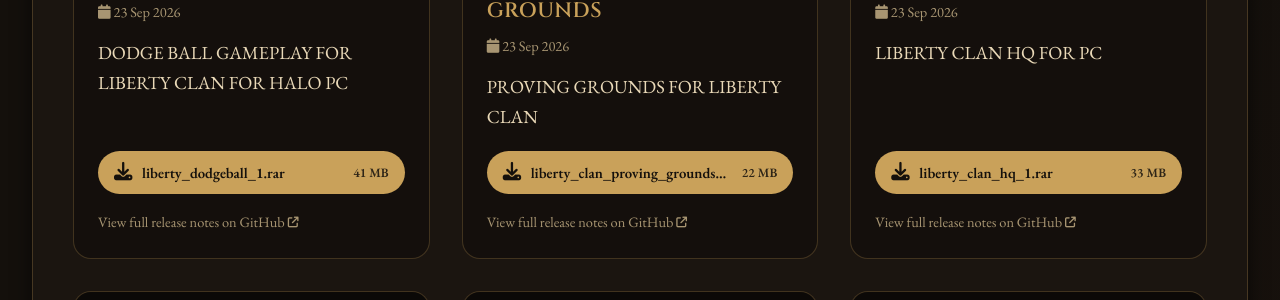
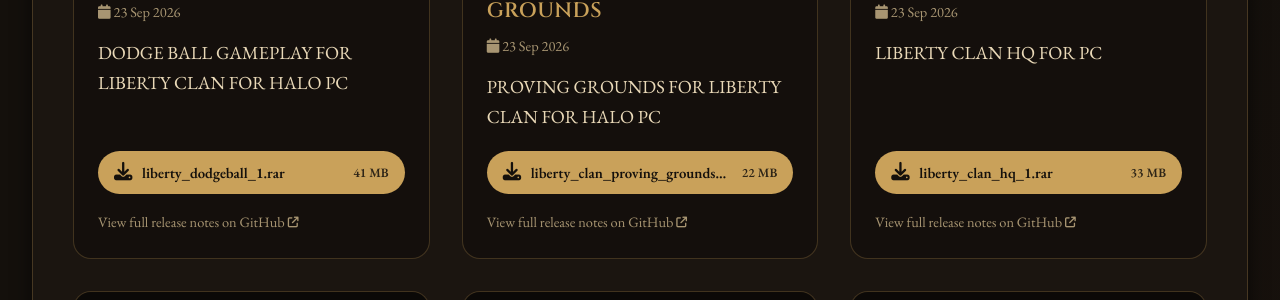
Before and after one commit to Chalwk/NC-Halo-Maps, a Jekyll site: the page built from maps.html, in a window 1280 px wide and 900 px high, scrolled down 2826 px. Shown: the part 186-486 px from the top of the window. Built offline with Jekyll 4.4.1, drawn with Linux system fonts in a browser that asks for light colours.

Commit message:
chore: update releases data

```diff
--- a/_data/releases.json
+++ b/_data/releases.json
@@ -302,7 +302,7 @@
     "id": 394746714,
     "tag": "PC-LIBERTY-CLAN-PROVING-GROUNDS",
     "name": "[PC]LIBERTY-PROVING-GROUNDS",
-    "body": "PROVING GROUNDS FOR LIBERTY CLAN",
+    "body": "PROVING GROUNDS FOR LIBERTY CLAN FOR HALO PC",
     "prerelease": false,
     "published_at": "2026-09-23T14:29:45Z",
     "html_url": "https://github.com/nakedchick-code/NC-Halo-Maps/releases/tag/PC-LIBERTY-CLAN-PROVING-GROUNDS",
```
